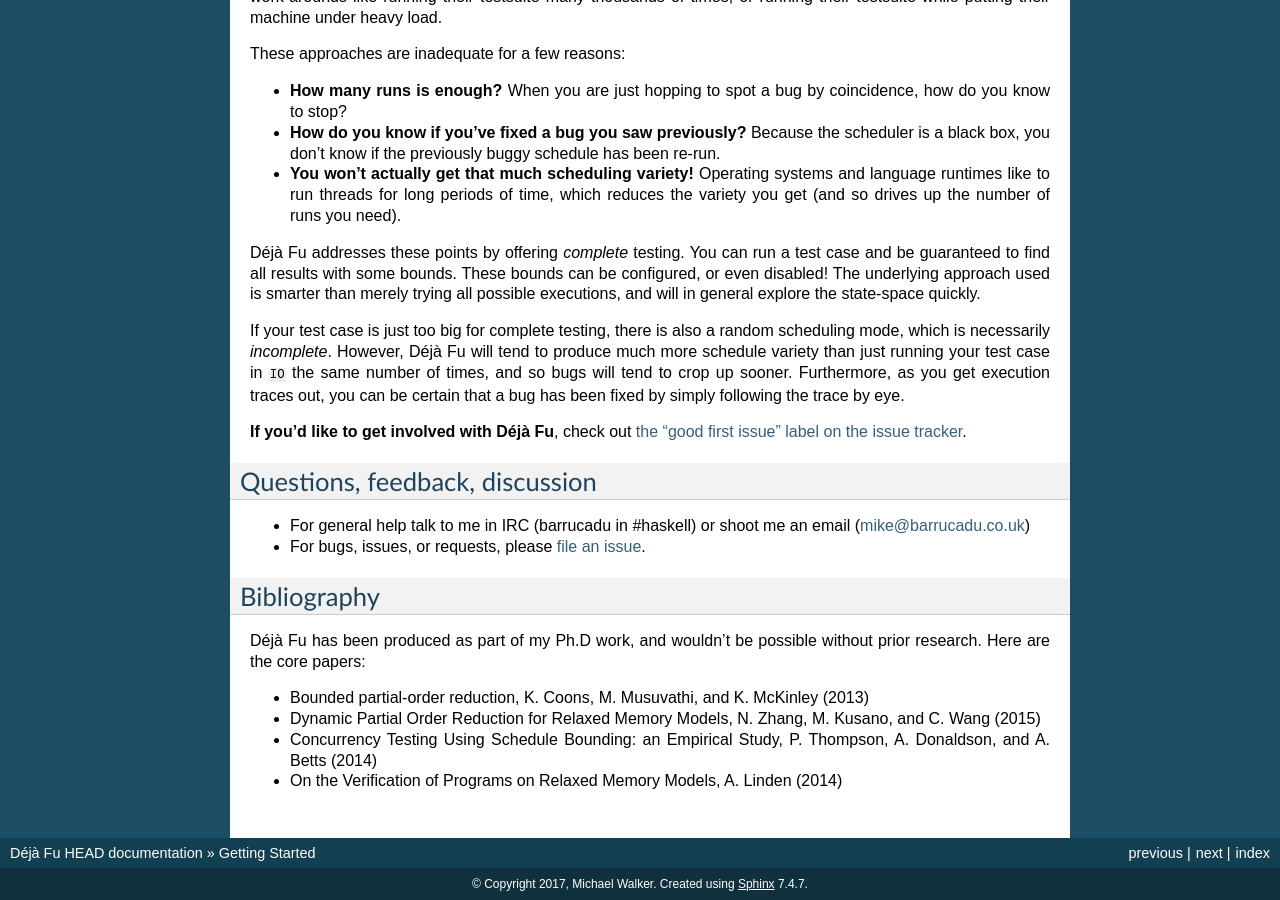
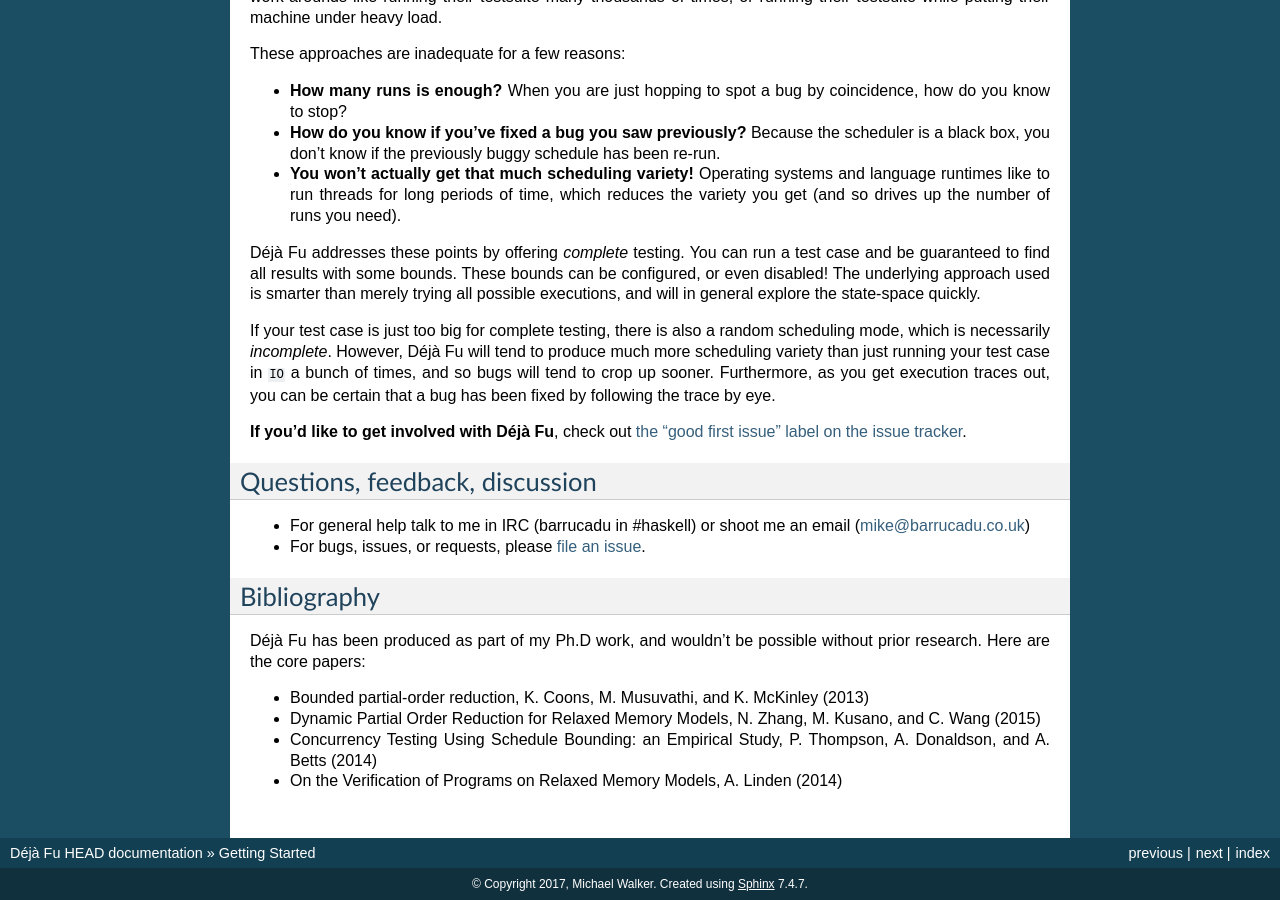
Before and after one commit to barrucadu/dejafu, a Sphinx documentation site: the page built from doc/getting_started.rst, in a window 1280 px wide and 900 px high, scrolled down 1653 px. Built offline with Sphinx 7.4.7, drawn with Linux system fonts in a browser that asks for light colours.

Commit message:
Reword a slightly awkward sentence

```diff
--- a/doc/getting_started.rst
+++ b/doc/getting_started.rst
@@ -127,11 +127,11 @@
 
 If your test case is just too big for complete testing, there is also
 a random scheduling mode, which is necessarily *incomplete*.  However,
-Déjà Fu will tend to produce much more schedule variety than just
-running your test case in ``IO`` the same number of times, and so bugs
-will tend to crop up sooner.  Furthermore, as you get execution traces
-out, you can be certain that a bug has been fixed by simply following
-the trace by eye.
+Déjà Fu will tend to produce much more scheduling variety than just
+running your test case in ``IO`` a bunch of times, and so bugs will
+tend to crop up sooner.  Furthermore, as you get execution traces out,
+you can be certain that a bug has been fixed by following the trace by
+eye.
 
 **If you'd like to get involved with Déjà Fu**, check out :github:`the
 "good first issue" label on the issue tracker
```
